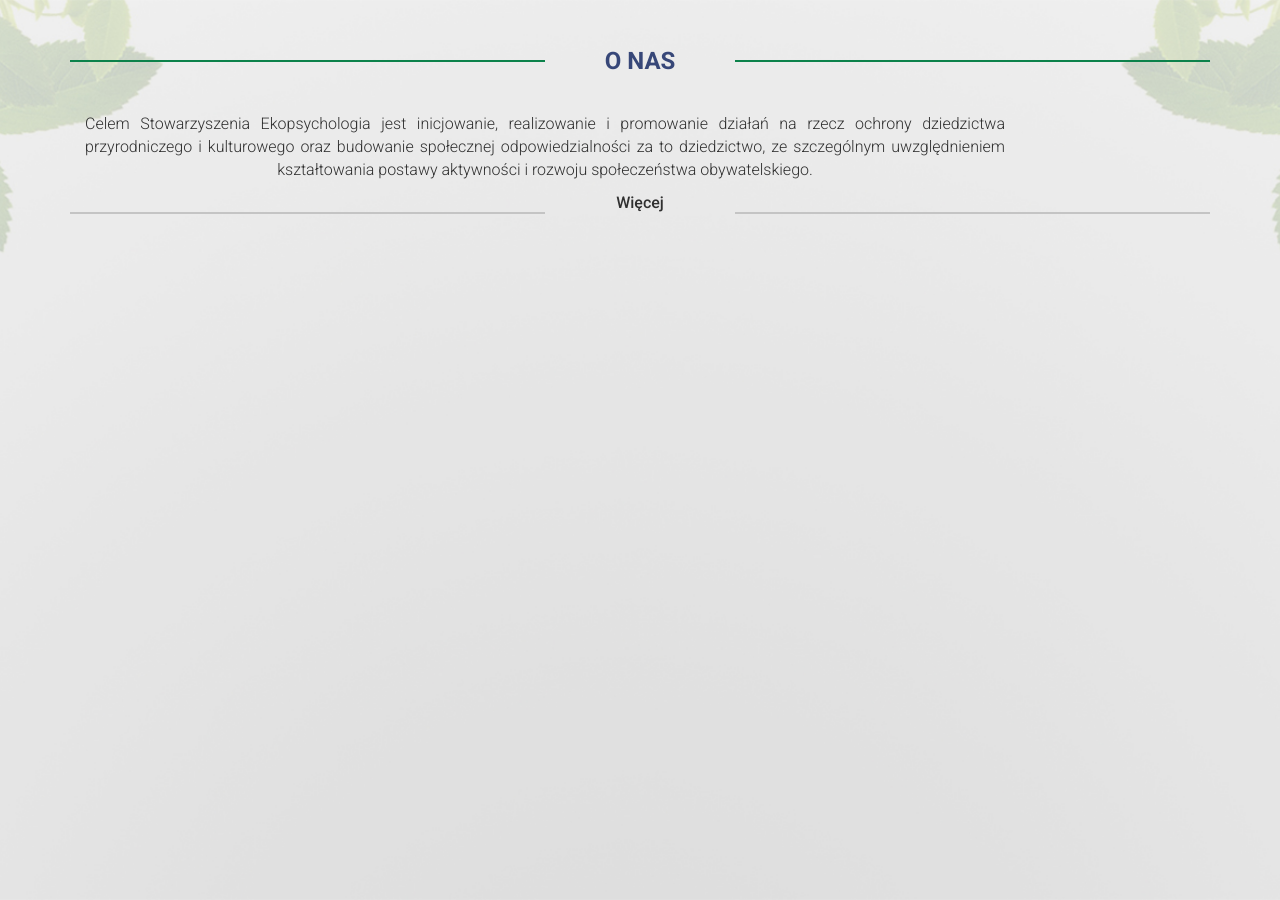
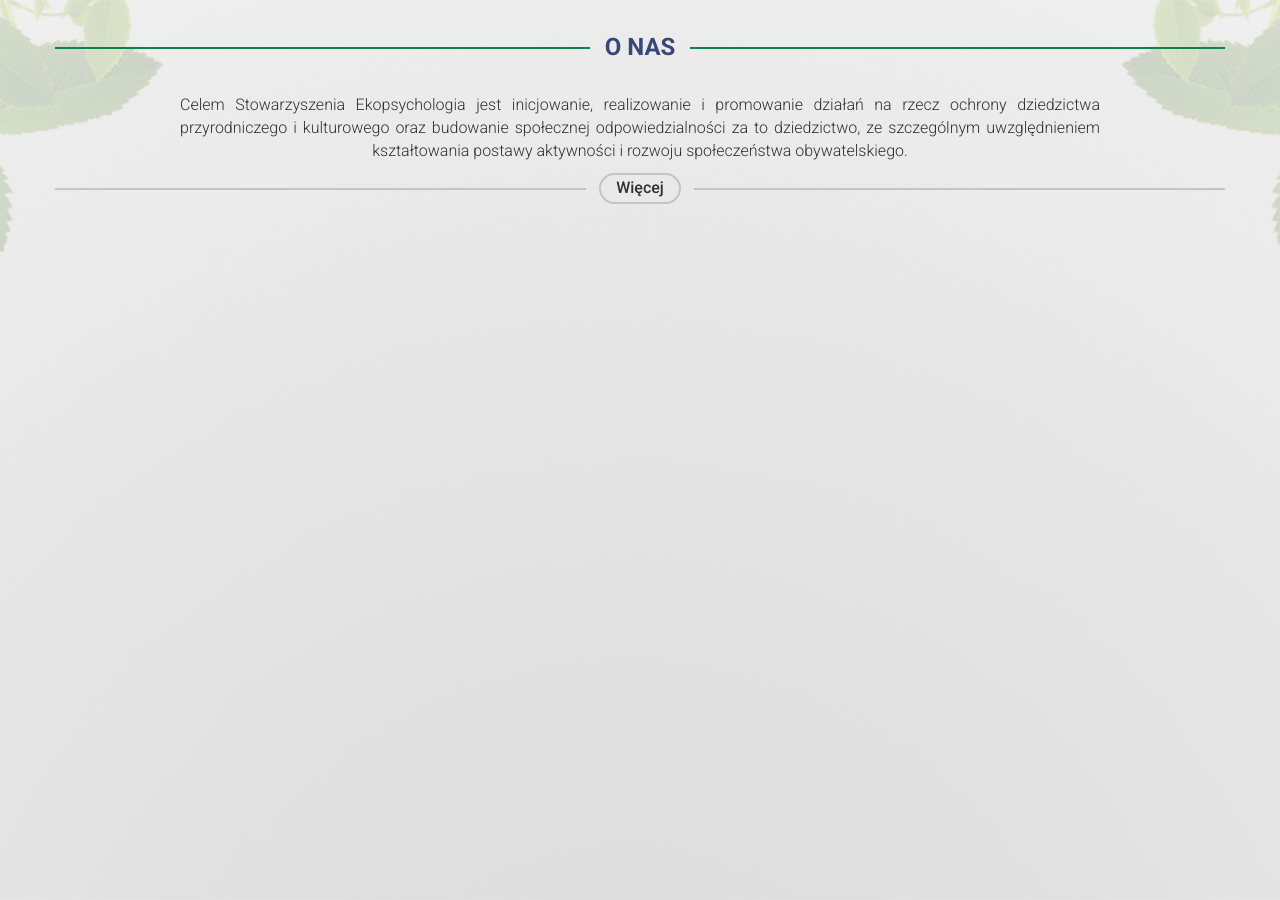
Before and after one commit to JaPod993/ekopsychologia, a Django app: template ekopsychologia/apps/website/templates/website/site/homepage.html in a window 1280 px wide. Shown: the part 150-1050 px from the top of the page. Run offline with Django 3.2, Linux system fonts and the light colour scheme; the template is opened without the code that fills it, so the values that code supplies are empty; parts of the project's set-up code (start-up, migrations or seed data) failed here and were passed over; some libraries are stand-ins or nearby versions.

Commit message:
new header & more styles

```diff
--- a/ekopsychologia/apps/website/static/website/css/style.css
+++ b/ekopsychologia/apps/website/static/website/css/style.css
@@ -286,32 +286,6 @@
   height: 900px;
 }
 
-.margin {
-  margin-top: 40px;
-}
-
-hr.green {
-  border-width: 2px;
-  border-color: #0c824b;
-}
-
-.hr {
-  padding-left: 0;
-  padding-right: 0;
-}
-
-.title-header {
-  margin-top: 4px;
-  margin-bottom: 4px;
-}
-
-.title {
-  font-family: 'Roboto', sans-serif;
-  font-weight: 700;
-  color: #374778;
-  font-size: 24px;
-}
-
 p.about {
   margin-top: 30px;
   font-family: 'Roboto', sans-serif;
@@ -320,16 +294,90 @@
   color: #303030;
 }
 
-hr.grey {
-  border-width: 2px;
-  border-color: #c4c4c4;
+.title {
+  display: block;
+  text-align: center;
+  overflow: hidden;
+  white-space: nowrap;
+}
+
+.title > span {
+  position: relative;
+  display: inline-block;
+}
+
+.title > span:before,
+.title > span:after {
+  content: "";
+  position: absolute;
+  top: 50%;
+  width: 9999px;
+  height: 2px;
+  background: #0c824b;
+}
+
+.title > span:before {
+  right: 100%;
+  margin-right: 15px;
+}
+
+.title > span:after {
+  left: 100%;
+  margin-left: 15px;
+}
+
+span.title-text {
+  font-family: 'Roboto', sans-serif;
+  font-weight: 700;
+  font-size: 24px;
+  color: #374778;
+}
+
+span.title-text {
+  margin-top: 30px;
 }
 
 .more {
+  display: block;
+  text-align: center;
+  overflow: hidden;
+  white-space: nowrap;
+}
+
+.more > button {
+  position: relative;
+  display: inline-block;
+}
+
+.more > button:before,
+.more > button:after {
+  content: "";
+  position: absolute;
+  top: 50%;
+  width: 9999px;
+  height: 2px;
+  background: #c4c4c4;
+}
+
+.more > button:before {
+  right: 100%;
+  margin-right: 15px;
+}
+
+.more > button:after {
+  left: 100%;
+  margin-left: 15px;
+}
+
+button.more-text {
   font-family: 'Roboto', sans-serif;
   font-weight: 500;
   font-size: 16px;
   color: #303030;
+  background-color: transparent;
+  border: 2px solid #c4c4c4;
+  border-radius: 25px;
+  padding: 2px 15px 2px 15px;
 }
 
 @media screen and (max-width: 1700px) {
--- a/ekopsychologia/apps/website/static/website/scss/style.scss
+++ b/ekopsychologia/apps/website/static/website/scss/style.scss
@@ -325,26 +325,8 @@
   background-size: cover;
   height: 900px;
 }
-.margin {
-  margin-top: 40px;
-}
-hr.green {
-  border-width: 2px;
-  border-color:  $hover;
-}
-.hr {
-  padding-left: 0;
-  padding-right: 0;
-}
-.title-header {
-  margin-top: 4px;
-  margin-bottom: 4px;
-}
-.title {
-  @include roboto-bold;
-  color: $title;
-  font-size: 24px;
-}
+
+
 p.about {
   margin-top: 30px;
   @include roboto-regular;
@@ -352,14 +334,91 @@
   color: $dark-grey;
 }
 
-hr.grey {
-  border-width: 2px;
-  border-color:  $grey;
+// ..........header with hr................
+.title {
+    display: block;
+    text-align: center;
+    overflow: hidden;
+    white-space: nowrap;
 }
+
+.title > span{
+    position: relative;
+    display: inline-block;
+}
+
+.title > span:before,
+.title > span:after {
+    content: "";
+    position: absolute;
+    top: 50%;
+    width: 9999px;
+    height: 2px;
+    background: $hover;
+}
+
+.title > span:before {
+    right: 100%;
+    margin-right: 15px;
+}
+
+.title > span:after {
+    left: 100%;
+    margin-left: 15px;
+}
+span.title-text {
+  @include roboto-bold;
+  font-size: 24px;
+  color: $title;
+
+}
+//.............................................
+span.title-text {
+  margin-top: 30px;
+}
+
+
+
+// ..........more button with hr................
 .more {
+    display: block;
+    text-align: center;
+    overflow: hidden;
+    white-space: nowrap;
+}
+
+.more > button {
+    position: relative;
+    display: inline-block;
+}
+
+.more > button:before,
+.more > button:after {
+    content: "";
+    position: absolute;
+    top: 50%;
+    width: 9999px;
+    height: 2px;
+    background: $grey;
+}
+
+.more > button:before {
+    right: 100%;
+    margin-right: 15px;
+}
+
+.more > button:after {
+    left: 100%;
+    margin-left: 15px;
+}
+button.more-text {
   @include roboto-medium;
   font-size: 16px;
   color: $dark-grey;
+  background-color: transparent;
+  border: 2px solid $grey;
+  border-radius: 25px;
+  padding: 2px 15px 2px 15px;
 }
 //.............................................
 
--- a/ekopsychologia/apps/website/templates/website/site/base/layout.html
+++ b/ekopsychologia/apps/website/templates/website/site/base/layout.html
@@ -218,17 +218,13 @@
 <!-- O NAS -->
 
 <div class="o-nas">
+<!-- header o nas -->
+    <div class="container title">
+       <span class="title-text">O NAS</span>
+    </div>
+<!-- header o nas -->
 
     <div class="container">
-
-        <!-- text-header -->
-        <div class="margin">
-            <div class="col-xs-5 hr"><hr class="green"></div>
-            <div class="col-xs-2 text-center title-header"><span class="title">O NAS</span></div>
-            <div class="col-xs-5 hr"><hr class="green"></div>
-        </div>
-        <!-- text-header -->
-
         <!-- opis -->
         <div class="col-xs-1"></div>
         <div class="col-xs-10">
@@ -236,16 +232,13 @@
         </div>
         <div class="col-xs-1"></div>
         <!-- opis -->
+    </div>
 
-        <!-- button wiecej -->
-        <div class="margin">
-            <div class="col-xs-5 hr"><hr class="grey"></div>
-            <div class="col-xs-2 text-center"><span class="more">Więcej</span></div>
-            <div class="col-xs-5 hr"><hr class="grey"></div>
-        </div>
-        <!-- button wiecej -->
-
+<!-- button więcej o nas -->
+    <div class="container more">
+       <button class="more-text">Więcej</button>
     </div>
+<!-- button więcej o nas -->
 
 </div>
 
```
Also changed, not shown: ekopsychologia/apps/website/static/website/images/eko_tree.png (added).
